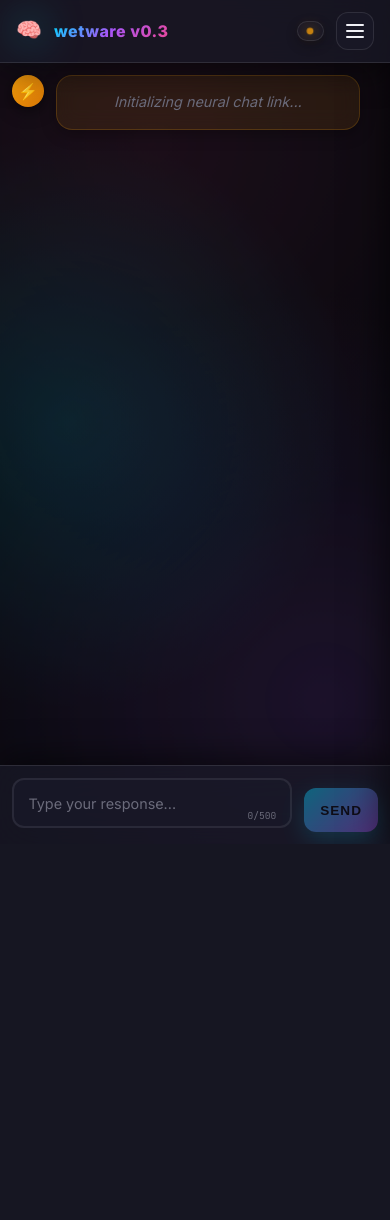
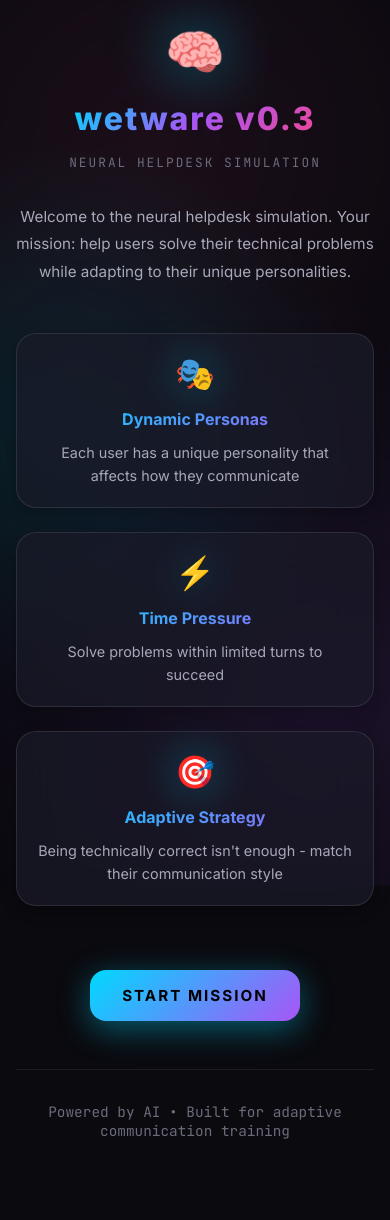
Before and after one commit to spuuntries/wetware, a Flask app: page / in a window 390 px wide. Before the commit the page ends 844 px from the top, so only its background shows below. Run offline with Flask 3, Linux system fonts and the light colour scheme; parts of the project's set-up code (start-up, migrations or seed data) failed here and were passed over; some libraries are stand-ins or nearby versions.

Commit message:
feat: main menu

```diff
--- a/app.py
+++ b/app.py
@@ -38,7 +38,12 @@ judge = JudgeAgent(client)
 
 @app.route("/")
 def index():
-    return render_template("index.html")
+    return render_template("menu.html")
+
+
+@app.route("/game")
+def game():
+    return render_template("game.html")
 
 
 @socketio.on("connect")
--- a/static/style.css
+++ b/static/style.css
@@ -84,6 +84,201 @@ body::before {
     opacity: 0.8;
     transform: scale(1.1);
   }
+}
+
+/* Menu Page Styles */
+.menu-page {
+  overflow: auto;
+}
+
+.menu-container {
+  min-height: 100vh;
+  display: flex;
+  align-items: center;
+  justify-content: center;
+  padding: 2rem;
+  position: relative;
+  z-index: 1;
+}
+
+.menu-content {
+  max-width: 900px;
+  width: 100%;
+  display: flex;
+  flex-direction: column;
+  gap: 3rem;
+  animation: fadeInUp 0.8s cubic-bezier(0.4, 0, 0.2, 1);
+}
+
+@keyframes fadeInUp {
+  from {
+    opacity: 0;
+    transform: translateY(30px);
+  }
+  to {
+    opacity: 1;
+    transform: translateY(0);
+  }
+}
+
+.menu-header {
+  text-align: center;
+  display: flex;
+  flex-direction: column;
+  align-items: center;
+  gap: 1rem;
+}
+
+.menu-icon {
+  font-size: 5rem;
+  filter: drop-shadow(0 0 30px rgba(0, 217, 255, 0.6));
+  animation: float 3s ease-in-out infinite;
+}
+
+.menu-title {
+  font-size: 4rem;
+  font-weight: 800;
+  letter-spacing: 2px;
+  background: linear-gradient(135deg, #00d9ff 0%, #a855f7 50%, #ec4899 100%);
+  -webkit-background-clip: text;
+  -webkit-text-fill-color: transparent;
+  background-clip: text;
+  margin: 0;
+}
+
+.menu-subtitle {
+  font-size: 1.1rem;
+  color: var(--text-muted);
+  font-family: "JetBrains Mono", monospace;
+  text-transform: uppercase;
+  letter-spacing: 3px;
+  margin: 0;
+}
+
+.menu-description {
+  text-align: center;
+  max-width: 600px;
+  margin: 0 auto;
+}
+
+.menu-description p {
+  font-size: 1.2rem;
+  line-height: 1.8;
+  color: var(--text-secondary);
+}
+
+.menu-features {
+  display: grid;
+  grid-template-columns: repeat(auto-fit, minmax(250px, 1fr));
+  gap: 2rem;
+  margin: 1rem 0;
+}
+
+.feature-card {
+  background: var(--glass-bg);
+  backdrop-filter: blur(20px);
+  -webkit-backdrop-filter: blur(20px);
+  border: 1px solid var(--glass-border);
+  border-radius: 20px;
+  padding: 2rem;
+  text-align: center;
+  transition: all 0.3s cubic-bezier(0.4, 0, 0.2, 1);
+  box-shadow: 0 4px 16px var(--shadow-sm);
+}
+
+.feature-card:hover {
+  transform: translateY(-5px);
+  border-color: rgba(255, 255, 255, 0.2);
+  box-shadow: 0 8px 32px var(--shadow-md);
+}
+
+.feature-icon {
+  font-size: 3rem;
+  margin-bottom: 1rem;
+  filter: drop-shadow(0 0 20px rgba(0, 217, 255, 0.4));
+}
+
+.feature-card h3 {
+  font-size: 1.3rem;
+  margin-bottom: 0.75rem;
+  background: linear-gradient(135deg, #00d9ff 0%, #a855f7 100%);
+  -webkit-background-clip: text;
+  -webkit-text-fill-color: transparent;
+  background-clip: text;
+}
+
+.feature-card p {
+  color: var(--text-secondary);
+  font-size: 0.95rem;
+  line-height: 1.6;
+}
+
+.menu-actions {
+  display: flex;
+  justify-content: center;
+  gap: 1.5rem;
+  margin: 1rem 0;
+}
+
+.menu-button {
+  position: relative;
+  padding: 1.5rem 3.5rem;
+  font-size: 1.2rem;
+  font-weight: 700;
+  text-transform: uppercase;
+  letter-spacing: 2px;
+  border-radius: 16px;
+  text-decoration: none;
+  display: inline-flex;
+  align-items: center;
+  justify-content: center;
+  transition: all 0.3s cubic-bezier(0.4, 0, 0.2, 1);
+  overflow: hidden;
+  cursor: pointer;
+}
+
+.menu-button-primary {
+  background: linear-gradient(135deg, #00d9ff 0%, #a855f7 100%);
+  color: #000;
+  box-shadow: 0 8px 32px rgba(0, 217, 255, 0.4);
+}
+
+.menu-button-primary:hover {
+  transform: translateY(-3px);
+  box-shadow: 0 12px 48px rgba(0, 217, 255, 0.6);
+}
+
+.menu-button-primary:active {
+  transform: translateY(-1px);
+}
+
+.button-glow {
+  position: absolute;
+  inset: 0;
+  background: linear-gradient(135deg, #a855f7 0%, #ec4899 100%);
+  opacity: 0;
+  transition: opacity 0.3s ease;
+}
+
+.menu-button-primary:hover .button-glow {
+  opacity: 1;
+}
+
+.menu-button span {
+  position: relative;
+  z-index: 1;
+}
+
+.menu-footer {
+  text-align: center;
+  padding-top: 2rem;
+  border-top: 1px solid var(--border);
+}
+
+.menu-footer p {
+  color: var(--text-muted);
+  font-size: 0.9rem;
+  font-family: "JetBrains Mono", monospace;
 }
 
 /* Header */
@@ -913,7 +1108,102 @@ header {
   background-clip: padding-box;
 }
 
-/* Responsive */
+/* Responsive - Menu Page */
+@media (max-width: 876px) {
+  .menu-container {
+    padding: 1.5rem;
+  }
+
+  .menu-content {
+    gap: 2rem;
+    padding-top: 25em;
+    padding-bottom: 5em;
+  }
+
+  .menu-icon {
+    font-size: 3.5rem;
+  }
+
+  .menu-title {
+    font-size: 2.5rem;
+  }
+
+  .menu-subtitle {
+    font-size: 0.9rem;
+    letter-spacing: 2px;
+  }
+
+  .menu-description p {
+    font-size: 1rem;
+  }
+
+  .menu-features {
+    grid-template-columns: 1fr;
+    gap: 1.5rem;
+  }
+
+  .feature-card {
+    padding: 1.5rem;
+  }
+
+  .feature-icon {
+    font-size: 2.5rem;
+  }
+
+  .feature-card h3 {
+    font-size: 1.1rem;
+  }
+
+  .feature-card p {
+    font-size: 0.9rem;
+  }
+
+  .menu-button {
+    padding: 1.25rem 2.5rem;
+    font-size: 1rem;
+  }
+}
+
+@media (max-width: 480px) {
+  .menu-container {
+    padding: 1rem;
+  }
+
+  .menu-icon {
+    font-size: 3rem;
+  }
+
+  .menu-title {
+    font-size: 2rem;
+  }
+
+  .menu-subtitle {
+    font-size: 0.8rem;
+  }
+
+  .menu-description p {
+    font-size: 0.95rem;
+  }
+
+  .feature-card {
+    padding: 1.25rem;
+  }
+
+  .feature-icon {
+    font-size: 2rem;
+  }
+
+  .feature-card h3 {
+    font-size: 1rem;
+  }
+
+  .menu-button {
+    padding: 1rem 2rem;
+    font-size: 0.95rem;
+  }
+}
+
+/* Responsive - Game Page */
 @media (max-width: 1200px) {
   #info_panel {
     width: 360px;
--- /dev/null
+++ b/templates/menu.html
@@ -0,0 +1,66 @@
+<!doctype html>
+<html lang="en">
+  <head>
+    <meta charset="UTF-8" />
+    <meta name="viewport" content="width=device-width, initial-scale=1.0" />
+    <title>wetware v0.3 :: neural helpdesk</title>
+    <link rel="preconnect" href="https://fonts.googleapis.com" />
+    <link rel="preconnect" href="https://fonts.gstatic.com" crossorigin />
+    <link
+      href="https://fonts.googleapis.com/css2?family=Inter:wght@300;400;500;600;700;800&family=JetBrains+Mono:wght@400;500;600;700&display=swap"
+      rel="stylesheet"
+    />
+    <link
+      rel="stylesheet"
+      href="{{ url_for('static', filename='style.css') }}"
+    />
+  </head>
+  <body class="menu-page">
+    <div class="menu-container">
+      <div class="menu-content">
+        <div class="menu-header">
+          <div class="menu-icon">🧠</div>
+          <h1 class="menu-title">wetware v0.3</h1>
+          <p class="menu-subtitle">neural helpdesk simulation</p>
+        </div>
+
+        <div class="menu-description">
+          <p>
+            Welcome to the neural helpdesk simulation. Your mission: help users
+            solve their technical problems while adapting to their unique
+            personalities.
+          </p>
+        </div>
+
+        <div class="menu-features">
+          <div class="feature-card">
+            <div class="feature-icon">🎭</div>
+            <h3>Dynamic Personas</h3>
+            <p>Each user has a unique personality that affects how they communicate</p>
+          </div>
+          <div class="feature-card">
+            <div class="feature-icon">⚡</div>
+            <h3>Time Pressure</h3>
+            <p>Solve problems within limited turns to succeed</p>
+          </div>
+          <div class="feature-card">
+            <div class="feature-icon">🎯</div>
+            <h3>Adaptive Strategy</h3>
+            <p>Being technically correct isn't enough - match their communication style</p>
+          </div>
+        </div>
+
+        <div class="menu-actions">
+          <a href="/game" class="menu-button menu-button-primary">
+            <span>Start Mission</span>
+            <div class="button-glow"></div>
+          </a>
+        </div>
+
+        <div class="menu-footer">
+          <p>Powered by AI • Built for adaptive communication training</p>
+        </div>
+      </div>
+    </div>
+  </body>
+</html>
```
Also changed, not shown: templates/game.html (added, +171 -0 lines), 1 other file.
